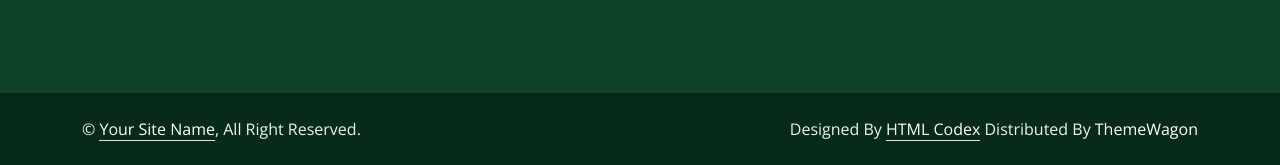
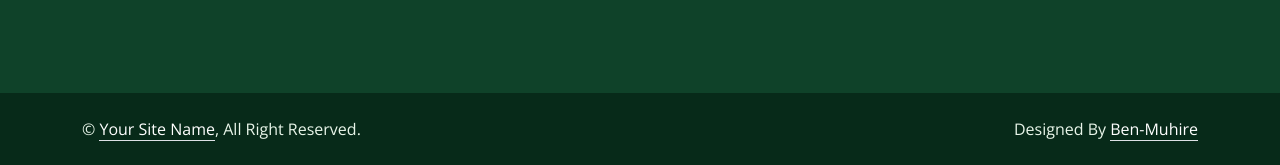
Before and after one commit to benjmhub/Connect-me, a plain HTML site: page testimonial.html in a window 1280 px wide. Shown: the part 1316-1481 px from the top of the page. Drawn offline with nearby package versions, Linux system fonts and the light colour scheme.

Commit message:
Update testimonial.html

```diff
--- a/testimonial.html
+++ b/testimonial.html
@@ -202,7 +202,7 @@
                 </div>
                 <div class="col-md-6 text-center text-md-end">
                     <!--/*** This template is free as long as you keep the footer author’s credit link/attribution link/backlink. If you'd like to use the template without the footer author’s credit link/attribution link/backlink, you can purchase the Credit Removal License from "https://htmlcodex.com/credit-removal". Thank you for your support. ***/-->
-                    Designed By <a class="border-bottom" href="https://htmlcodex.com">HTML Codex</a> Distributed By <a href="https://themewagon.com">ThemeWagon</a>
+                    Designed By <a class="border-bottom" href="https://idyllic-dieffenbachia-b9468b.netlify.app/">Ben-Muhire</a>
                 </div>
             </div>
         </div>
```
